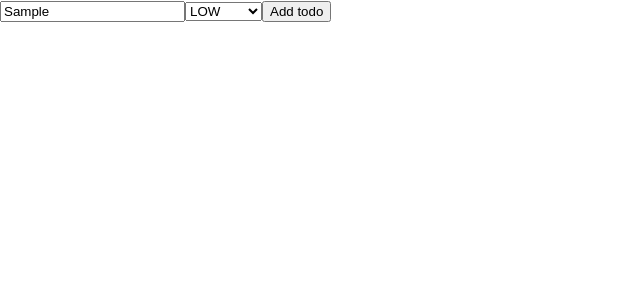
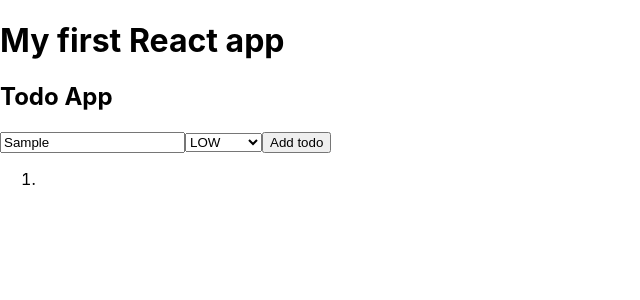
Before and after one commit to bozhkoveselin96/todo-app, a React (Create React App) app: page / in a window 1280 px wide. Both pictures are taken after typing "Sample" into the empty fields and a click on the input "Add todo". Shown: the top 300 px of the page, without its empty margins (0-640 px from the left). Built offline with nearby package versions, Linux system fonts and the light colour scheme.

Commit message:
List todos.

```diff
--- a/src/Components/Container.js
+++ b/src/Components/Container.js
@@ -1,10 +1,10 @@
 import React, { Component } from "react";
 import FormTodo from "./FormTodo";
-import { v4 as uniqueId } from "uuid";
+import ListTodos from "./ListTodos";
 
-class Container extends Component {
-    constructor() {
-        super();
+export default class Container extends Component {
+    constructor(props) {
+        super(props);
         this.state = {
             todos : []
         }
@@ -13,23 +13,29 @@ class Container extends Component {
 
     addTodo(formDescription, formPriority) {
         let allTodos = this.state.todos;
+        let nextId = allTodos.length + 1;
         allTodos.push({
             todo: {
-                id: uniqueId(),
+                id: nextId,
                 date: new Date().toLocaleString(),
                 description: formDescription,
                 priority: formPriority
             }
         });
-        console.log(this.state)
+        this.setState({
+            todos: allTodos
+        })
+        console.log(this.state.todos)
     }
 
     render() {
         return (
-            <FormTodo addTodo={ this.addTodo }/>
-            // <ListTodos  />
+            <div>
+                <h1>My first React app</h1>
+                <h2>Todo App</h2>
+                <FormTodo addTodo={ this.addTodo } />
+                <ListTodos  todos={ this.state.todos } />
+            </div>
         );
     }
 }
-
-export default Container;
--- a/src/Components/ListTodos.js
+++ b/src/Components/ListTodos.js
@@ -0,0 +1,12 @@
+import React, { Component } from "react";
+
+export default class ListTodos extends Component {
+    render() {
+        let todos = this.props.todos || [];
+        return (
+            <ol>
+                { todos.map(todo => <li key={ todo.id }>{ todo.name }</li>) }
+            </ol>
+        );
+    }
+}
```
